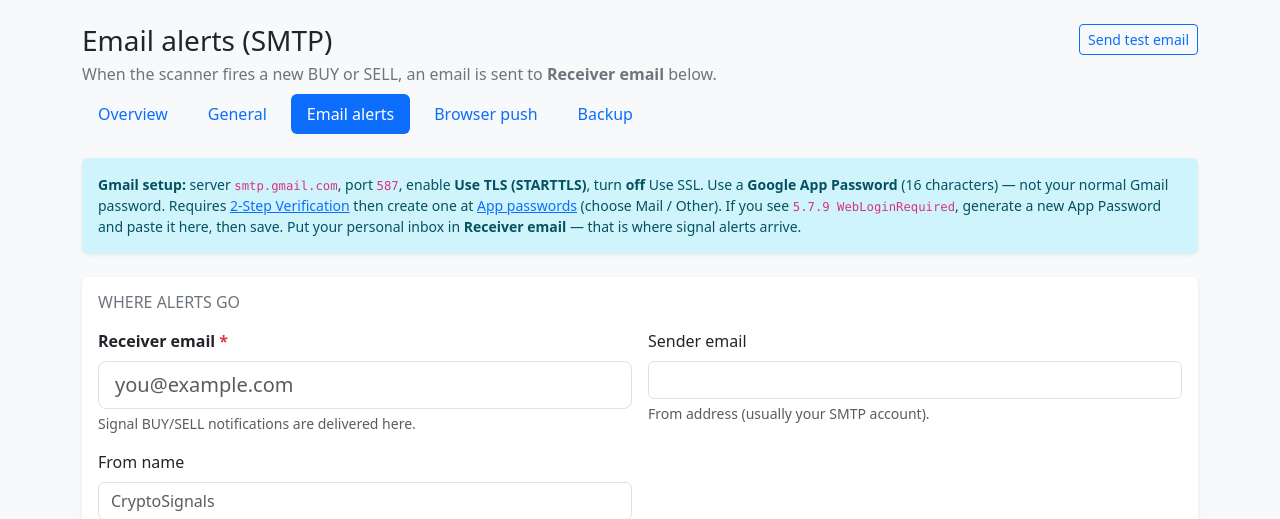
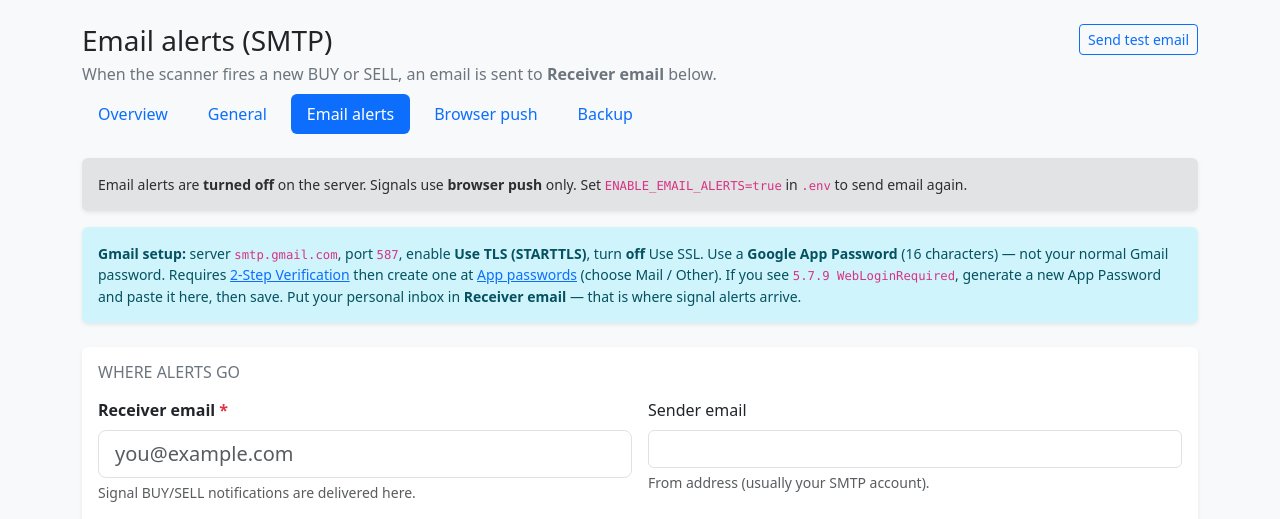
Before and after one commit to pakabbas/CryptoSignals, a Flask app: page /settings/smtp in a window 1280 px wide. Shown: the part 57-576 px from the top of the page. Run offline with Flask 3, Linux system fonts and the light colour scheme; data comes from the database, SQL or seed files in the repository.

Commit message:
Disable email alerts by default; use browser push for signal notifications.
Co-authored-by: Cursor <cursoragent@cursor.com>

```diff
--- /dev/null
+++ b/app/config/alerts.py
@@ -0,0 +1,20 @@
+"""Alert channel toggles."""
+
+from __future__ import annotations
+
+import os
+
+
+def _enabled(name: str, default: bool) -> bool:
+    value = os.getenv(name)
+    if value is None:
+        return default
+    return value.strip().lower() in {"1", "true", "yes", "on"}
+
+
+def email_alerts_enabled() -> bool:
+    return _enabled("ENABLE_EMAIL_ALERTS", False)
+
+
+def push_alerts_enabled() -> bool:
+    return _enabled("ENABLE_PUSH_ALERTS", True)
--- a/app/routes/push.py
+++ b/app/routes/push.py
@@ -4,7 +4,8 @@ import json
 
 from flask import Blueprint, Response, flash, jsonify, redirect, render_template, request, url_for
 
-from app.config.firebase_client import firebase_client_config, firebase_vapid_key, push_alerts_enabled
+from app.config.alerts import push_alerts_enabled
+from app.config.firebase_client import firebase_client_config, firebase_vapid_key
 from app.services.push_service import PushNotificationService, push_send_readiness
 
 push_bp = Blueprint("push", __name__)
--- a/app/routes/settings.py
+++ b/app/routes/settings.py
@@ -3,6 +3,7 @@ from __future__ import annotations
 from flask import Blueprint, Response, flash, redirect, render_template, request, url_for
 
 from app.config.timeframes import SUPPORTED_TIMEFRAMES, normalize_timeframe, timeframe_label
+from app.config.alerts import email_alerts_enabled
 from app.exchanges.registry import list_supported_exchanges
 from app.services.config_backup_service import ConfigBackupService
 from app.services.email_service import EmailService
@@ -15,7 +16,7 @@ settings_bp = Blueprint("settings", __name__, url_prefix="/settings")
 def index():
     service = SettingsService()
     smtp_row = service.get_smtp()
-    smtp_configured = bool(
+    smtp_configured = email_alerts_enabled() and bool(
         smtp_row.smtp_server
         and smtp_row.receiver_email
         and smtp_row.sender_email
@@ -24,6 +25,7 @@ def index():
         "settings/index.html",
         smtp=smtp_row,
         smtp_configured=smtp_configured,
+        email_alerts_enabled=email_alerts_enabled(),
     )
 
 
@@ -61,7 +63,6 @@ def general():
 def smtp():
     service = SettingsService()
     smtp_row = service.get_smtp()
-
     if request.method == "POST":
         service.update_smtp(
             {
@@ -83,11 +84,18 @@ def smtp():
         flash("SMTP settings saved.", "success")
         return redirect(url_for("settings.smtp"))
 
-    return render_template("settings/smtp.html", smtp=smtp_row)
+    return render_template(
+        "settings/smtp.html",
+        smtp=smtp_row,
+        email_alerts_enabled=email_alerts_enabled(),
+    )
 
 
 @settings_bp.route("/smtp/test", methods=["POST"])
 def smtp_test():
+    if not email_alerts_enabled():
+        flash("Email alerts are disabled on the server (ENABLE_EMAIL_ALERTS=false).", "warning")
+        return redirect(url_for("settings.smtp"))
     service = SettingsService()
     smtp_row = service.get_smtp()
     try:
--- a/app/services/push_service.py
+++ b/app/services/push_service.py
@@ -4,7 +4,7 @@ import json
 import os
 from typing import Any
 
-from app.config.firebase_client import push_alerts_enabled
+from app.config.alerts import push_alerts_enabled
 from app.database import db
 from app.models import PushDevice
 from app.services.base import BaseService
--- a/app/templates/settings/smtp.html
+++ b/app/templates/settings/smtp.html
@@ -15,6 +15,13 @@
 </div>
 
 {{ settings_nav('smtp') }}
+
+{% if not email_alerts_enabled %}
+<div class="alert alert-secondary border-0 shadow-sm small mb-3">
+  Email alerts are <strong>turned off</strong> on the server. Signals use <strong>browser push</strong> only.
+  Set <code>ENABLE_EMAIL_ALERTS=true</code> in <code>.env</code> to send email again.
+</div>
+{% endif %}
 
 <div class="alert alert-info border-0 shadow-sm small mb-4">
   <strong>Gmail setup:</strong> server <code>smtp.gmail.com</code>, port <code>587</code>, enable <strong>Use TLS (STARTTLS)</strong>, turn <strong>off</strong> Use SSL.
```
Also changed, not shown: app/config/firebase_client.py (+9 -4 lines), app/routes/dashboard.py (+5 -2 lines), app/services/signal_service.py (+17 -15 lines), .github/workflows/deploy.yml, 1 other file.
